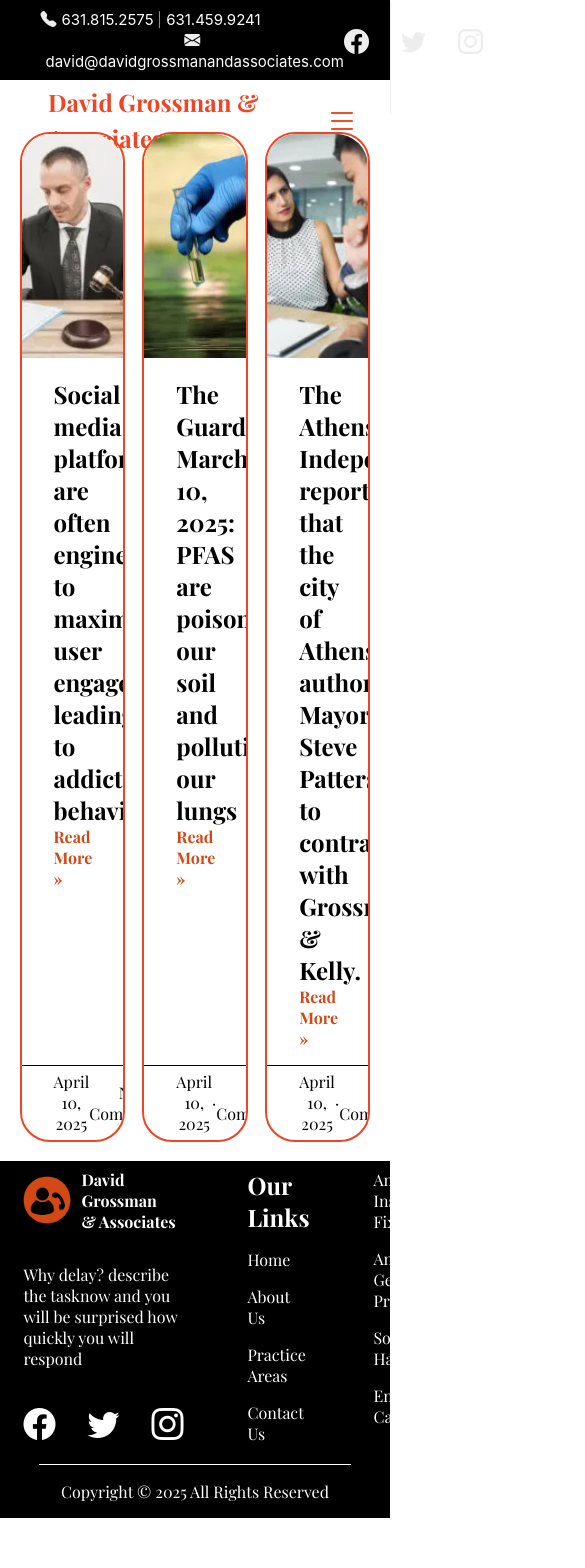
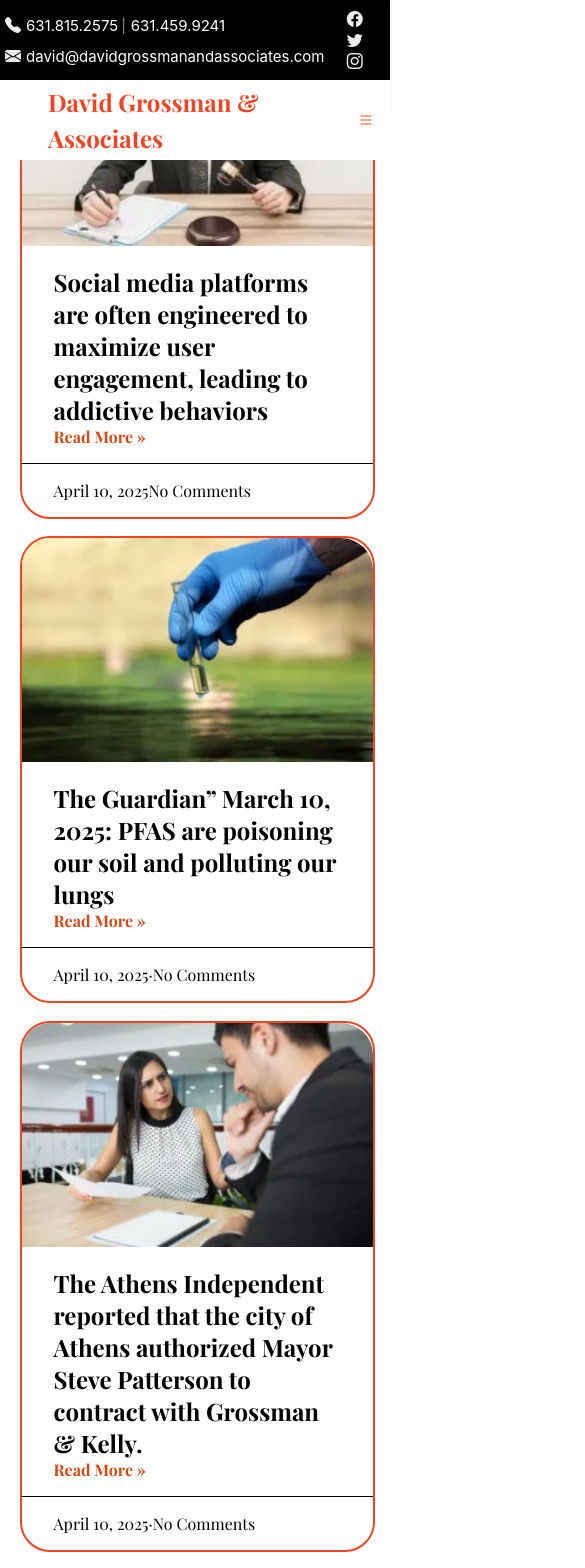
Before and after one commit to rogiegabotero-cyber/David-Grossman-Associates, a React (Vite) app: page /news_page in a window 390 px wide. Shown: the top 1568 px of the page, 585 px wide, since content can reach past the window. Before the commit the page ends 1518 px from the top, so only its background shows below. Built offline with nearby package versions, Linux system fonts and the light colour scheme; a web font is replaced by a local one.

Commit message:
sige commit

```diff
--- a/src/App.css
+++ b/src/App.css
@@ -1,5 +1,6 @@
 HTML{
   height: 100vh;
+  width: 100vw;
   background-color:#ffffff;
 }
 
@@ -26,3 +27,12 @@
     border: #d34916 1px solid;
     cursor: pointer;
 }
+
+@media (max-width: 768px){
+  HTML{
+    height: 100vh;
+    width: 100vw;
+    background-color:#ffffff;
+  }
+
+}
--- a/src/components/footer.css
+++ b/src/components/footer.css
@@ -25,6 +25,7 @@
     flex-direction: column;
     justify-content: start;
     align-items: start;
+    margin: 0;
 }
 
 .inf_r label {
@@ -40,7 +41,6 @@
 
 .inf_r input,
 .inf_r textarea {
-    width: 400px;
     padding: 5px;
     border: 1px solid #ccc;
     border-radius: 5px;
@@ -122,3 +122,45 @@
     width: 80%;
     padding-top: 1rem;
 }
+
+@media (max-width: 768px){
+    .footer_div div{
+        flex-direction: column;
+        margin: 0;
+        padding: 0;
+    }
+
+    .footer_div{
+        padding-top: 5%;
+    }
+
+    .footer_div2 {
+        flex-direction: column;
+        text-align: left;
+    }
+
+    .footer_div2 div {
+        flex-direction: column;
+        margin-left: 5%;
+    }
+    .rights{
+        margin: 0;
+    }
+
+    .bot_div div{
+        margin-left: 10%;
+    }
+
+    .logo_div{
+        flex-direction: row;
+        justify-content: center;
+        align-items: center;
+        text-align: center;
+        width: 100%;
+    }
+
+    .logo_div h1 {
+        width: 100%;
+    }
+
+}
--- a/src/components/header.css
+++ b/src/components/header.css
@@ -1,12 +1,15 @@
 @import url('https://fonts.googleapis.com/css2?family=Playfair+Display:ital,wght@0,400..900;1,400..900&family=Roboto:ital,wght@0,100..900;1,100..900&display=swap');
 
 
-.whole_header{
+.whole_header {
+    position: fixed;  /* ensures it stays on top of content */
     top: 0;
     left: 0;
     right: 0;
+    width: 100%;
     box-shadow: 0 2px 2px rgba(0,0,0,0.2);
-    z-index: 15000;
+    background-color: #fff;
+    z-index: 1000; /* base layer */
 }
 
 .top_header{
@@ -94,7 +97,7 @@
     background-color: #ffffff;
     color: #EF4524;
     font-weight: bold;
-    padding-right: 6.07%;
+    padding-right: 6.07%;;
 }
 
 .main_header .links{
@@ -147,7 +150,7 @@
   display: flex;
   justify-content: center;
   align-items: center;
-  z-index: 2000;
+  z-index: 60000;
   backdrop-filter: blur(2px);
   color: black;
   text-align: left;
@@ -161,11 +164,13 @@
     background-color: #ededed;
     padding: 3rem;
     border-radius: 20px;
+    z-index: 7000;
 }
 
 .popup-form form{
     display: flex;
     flex-direction: column;
+
 }
 
 .popup-form form input,
@@ -182,6 +187,7 @@
     padding-right: 0.5rem;
     box-shadow: 0 4px 8px rgba(0, 0, 0, 0.1);
     margin-bottom: 0.5rem;
+
 }
 
 .form-buttons {
@@ -217,19 +223,17 @@
 border: 1px solid #EF4524;
 }
 
-.burger {
-  display: none;
-  font-size: 2rem;
-  color: #EF4524;
-  cursor: pointer;
-  margin-right: 1rem;
-}
-
 #free_consultationBtn {
     margin-left: 1.5rem;
     border: solid 1px #EF4524;
 }
+
+.burger {
+    display: none;
+}
+
 @media (max-width: 768px) {
+
     header{
         display: flex;
         flex-direction: column;
@@ -245,19 +249,40 @@
         align-items: start;
     }
 
+    .contact-info p {
+        padding: 0;
+        margin: 5px;
+        font-size: inherit;
+    }
+
     .top_header{
-        align-items: center;
+        display: flex;
+        flex-direction: row;
+        height: auto;
+        margin: 0;
+        padding-left: 0;
+    }
+
+    .social-icons {
+        margin: 0;
+        gap: 0;
+        flex-direction: column;
+        font-size: 1rem;
     }
 
     .main_header {
+        position: relative;
         flex-direction: row;
         justify-content: space-between;
+        align-items: center;
         padding: 0.5rem 1rem;
         height: 4rem;
+        z-index: 1200; /* lower than burger */
     }
 
     .burger {
         display: block;
+        z-index: 4000;
     }
 
     .main_header .links {
@@ -289,4 +314,9 @@
     .links a, #free_consultationBtn {
         font-size: 1rem;
     }
+
+    .burger {
+        display: block; /* show burger on mobile */
+    }
+
 }
--- a/src/contact/contact_page.css
+++ b/src/contact/contact_page.css
@@ -149,3 +149,14 @@
     align-items: center;
     font-size: 14px;
 }
+
+@media (max-width: 768px) {
+    .details2{
+        flex-direction: column;
+    }
+
+    .icons12{
+        text-align: left;
+        margin-left: 5%;
+    }
+}
--- a/src/news/news_page.css
+++ b/src/news/news_page.css
@@ -48,3 +48,13 @@
     justify-content: space-between;
 
 }
+
+@media (max-width: 768px){
+    .news_page{
+        flex-direction: column;
+    }
+
+    .container8{
+        margin-bottom: 5%;
+    }
+}
--- a/src/pages/contact.css
+++ b/src/pages/contact.css
@@ -1,6 +1,8 @@
 .contacts_main {
     color: rgb(255, 255, 255);
     margin: 2%;
+    display: flex;
+    flex-direction: column;
 
     padding-top: 2%;
     width: 100%;
@@ -23,6 +25,8 @@
     flex-direction: row;
     justify-content: center;
     gap: 5%;
+    width: 100%;
+    font-size: 18px;
 }
 
 .l_div {
@@ -44,12 +48,13 @@
     justify-content: center;
     gap: 1%;
     margin-bottom: 1%;
+    width: 100%;
 }
 
 .input_R {
     display: flex;
     flex-direction: column;
-    width: 101%;
+    width: 100%;
 }
 .input_R input {
     margin-bottom: 1%;
@@ -57,7 +62,6 @@
 
 .input_R textarea {
     background-color: white;
-    width: 100%;
     max-width: 97%;
 }
 
@@ -76,3 +80,43 @@
 .icons1 i{
     padding-right: 10px;
 }
+
+@media (max-width: 768px){
+    .details{
+        flex-direction: column;
+        justify-content: center;
+        align-items: center;
+    }
+
+    .l_div{
+        flex-direction: column;
+    }
+    .input_l{
+        flex-direction: column;
+    }
+
+    .input_l textarea {
+        margin-bottom: 1%;
+
+    }
+
+     .input_R textarea{
+        max-width: 95%;
+     }
+
+
+     .icons1 p{
+        width: 100%;
+        padding: 0;
+        margin: 0;
+     }
+
+     .R_div div{
+        flex-direction: column;
+        justify-content: start;
+        align-items: start;
+        text-align: left;
+        max-width: 80%;
+        padding-left: 5%;
+     }
+}
--- a/src/pages/expertise.css
+++ b/src/pages/expertise.css
@@ -75,6 +75,10 @@
 
 @media (max-width: 768px) {
 
+    .main{
+        z-index: 999999;
+    }
+
 
 .div1, .div2{
     display: flex;
--- a/src/pages/home_page.css
+++ b/src/pages/home_page.css
@@ -68,7 +68,7 @@
   font-weight: 500;
   border: none;
   border-radius: 0;
-  padding: 9px 24px;
+  padding: 9px 7px ;
   border: none;
   cursor: pointer;
 }
@@ -94,6 +94,10 @@
 
 #main a button:hover {
     color: white;
+}
+
+.arrow_right{
+  margin-right: 2.5rem;
 }
 
 .slider-arrows {
@@ -128,3 +132,31 @@
 h2 {
   margin: 0;
 }
+
+
+@media (max-width: 768px) {
+  @keyframes zoomEffect {
+  0% {
+    background-size: 200%;
+  }
+  50% {
+    background-size: 250%;
+  }
+  100% {
+    background-size: 200%;
+  }
+}
+
+#main h1 {
+  margin: 0;
+  font-size: 1rem;
+  padding-top: 30%;
+}
+
+#main h2 {
+  margin: 0;
+  font-size: .5rem;
+}
+
+
+}
--- a/src/practice/practice_area.css
+++ b/src/practice/practice_area.css
@@ -36,3 +36,21 @@
     object-fit: cover;
     border-radius: 1rem;
 }
+
+@media (max-width: 768px){
+    .practice_div div{
+        flex-direction: column;
+    }
+
+    .sample_div img {
+          max-width: 20rem;
+    }
+
+    .sample_div {
+        margin: 0;
+    }
+
+    .sample_div p{
+        width: 200%;
+    }
+}
```
